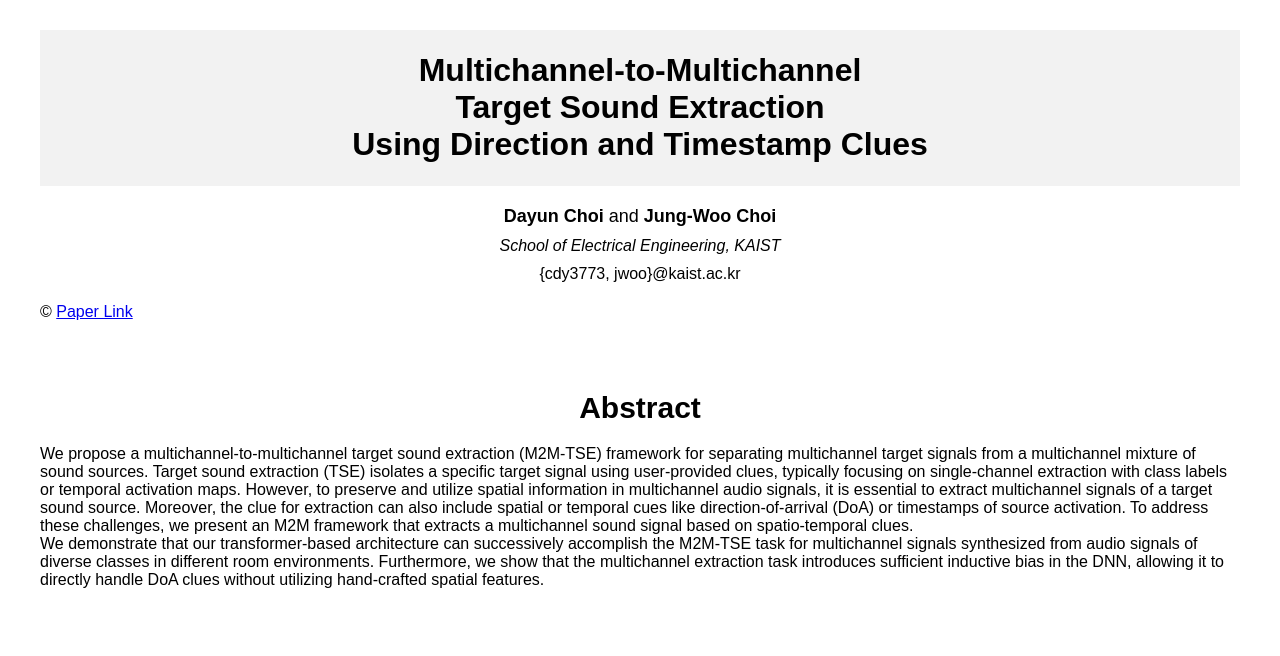
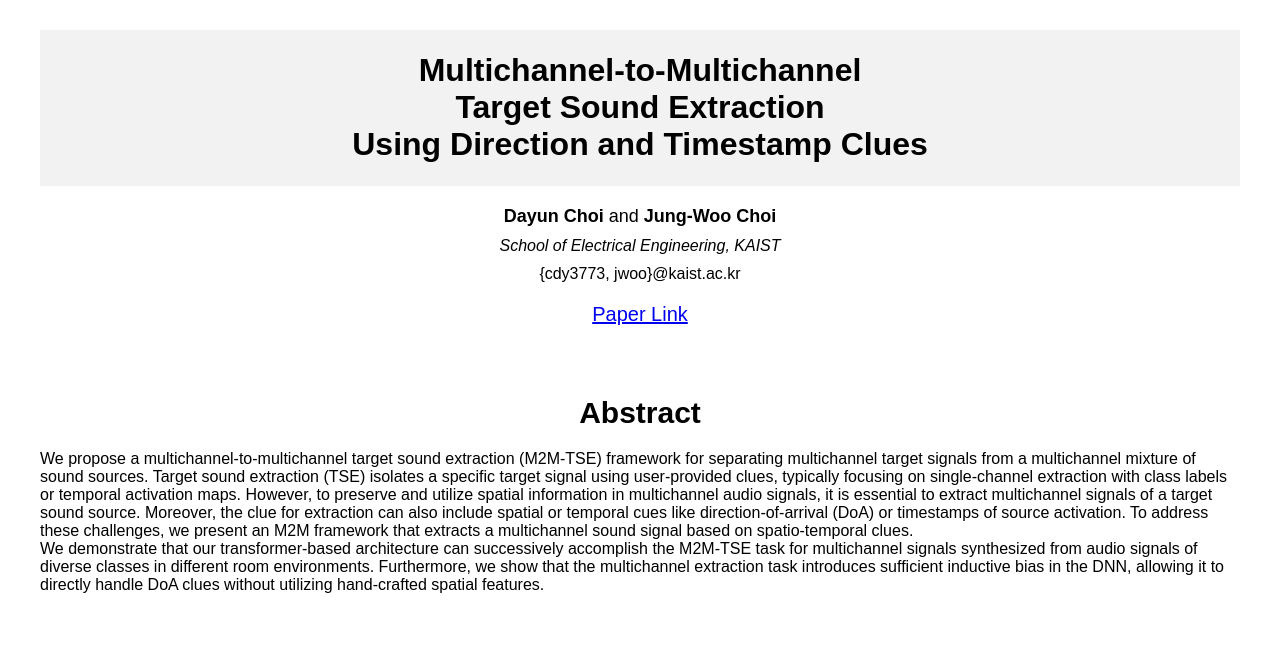
Before and after one commit to ChoiShio/demo_M2M-TSE, a plain HTML site: page index.html in a window 1280 px wide. Shown: the top 656 px of the page. Drawn offline with nearby package versions, Linux system fonts and the light colour scheme; some packages are replaced by stand-ins of ours.

Commit message:
Update index.html

```diff
--- a/index.html
+++ b/index.html
@@ -28,6 +28,11 @@
         .e-mail {
             text-align: center;
             font-size: 16px;
+            margin: 10px 0 20px 0;
+        }
+        .paper_link {
+            text-align: center;
+            font-size: 20px;
             margin: 10px 0 20px 0;
         }
         .section_title {
@@ -142,7 +147,7 @@
         <p class="author"> <b>Dayun Choi</b> and <b>Jung-Woo Choi</b></p>
         <p class="affiliation">School of Electrical Engineering, KAIST</p>
         <p class="e-mail"> {cdy3773, jwoo}@kaist.ac.kr </p>
-	<p>&copy; <a href="https://arxiv.org/pdf/2409.12415" target="_blank">Paper Link</a></p>
+        <p class="paper_link"> <a href="https://arxiv.org/pdf/2409.12415" target="_blank">Paper Link</a></p>
         <p class="section_title">Abstract</p>
         <p>We propose a multichannel-to-multichannel target sound extraction (M2M-TSE) framework for separating multichannel target signals from a multichannel mixture of sound sources. Target sound extraction (TSE) isolates a specific target signal using user-provided clues, typically focusing on single-channel extraction with class labels or temporal activation maps. However, to preserve and utilize spatial information in multichannel audio signals, it is essential to extract multichannel signals of a target sound source. Moreover, the clue for extraction can also include spatial or temporal cues like direction-of-arrival (DoA) or timestamps of source activation.  To address these challenges, we present an M2M framework that extracts a multichannel sound signal based on spatio-temporal clues. <br>
             We demonstrate that our transformer-based architecture can successively accomplish the M2M-TSE task for multichannel signals synthesized from audio signals of diverse classes in different room environments. Furthermore, we show that the multichannel extraction task introduces sufficient inductive bias in the DNN, allowing it to directly handle DoA clues without utilizing hand-crafted spatial features. </p>
```
